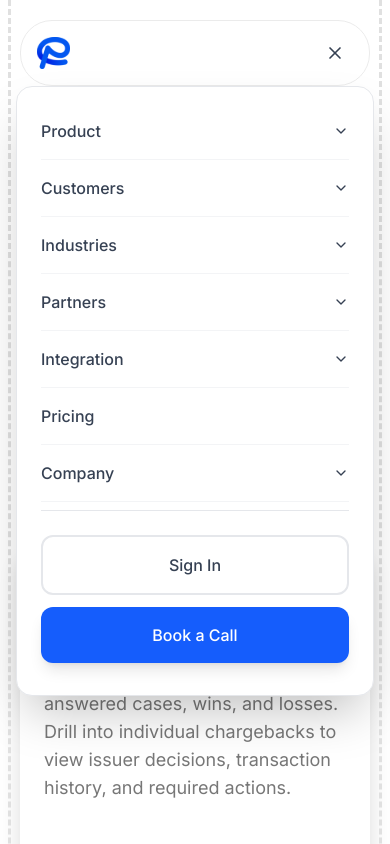
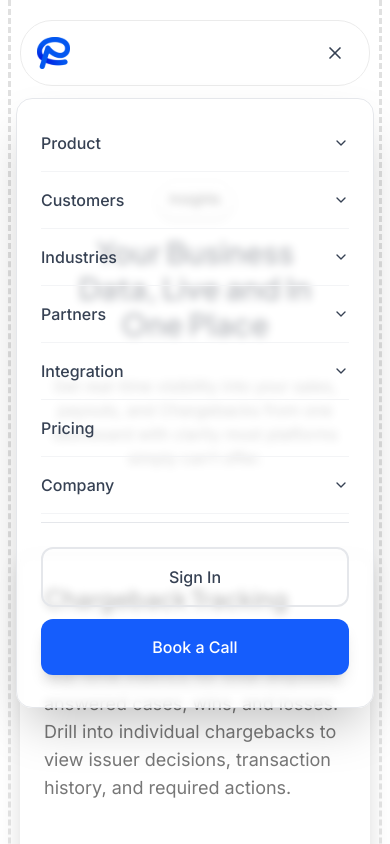
Before and after one commit to hammasmunir/ecom-mpayout, a Next.js app: page /insights in a window 390 px wide. Both pictures are taken after a click on the button "Toggle menu". Shown: the top 844 px of the page. Built offline with nearby package versions, Linux system fonts and the light colour scheme.

Commit message:
mobile menu fix

```diff
--- a/components/layout/Navbar.jsx
+++ b/components/layout/Navbar.jsx
@@ -406,7 +406,7 @@ const Navbar = () => {
       {/* Mobile Menu with Smooth Animation */}
       <div
         ref={mobileMenuRef}
-        className={`absolute top-full right-4 left-4 z-50 transform overflow-hidden rounded-2xl border border-gray-200 bg-white shadow-2xl transition-all duration-500 ease-in-out lg:hidden ${
+        className={`absolute top-full right-4 left-4 z-50 translate-y-3 transform overflow-hidden rounded-2xl border border-gray-200 bg-white/70 shadow-2xl backdrop-blur-xs transition-all duration-500 ease-in-out lg:hidden ${
           isMobileMenuOpen
             ? 'max-h-[80vh] translate-y-0 scale-100 opacity-100'
             : 'max-h-0 -translate-y-4 scale-95 opacity-0'
```
